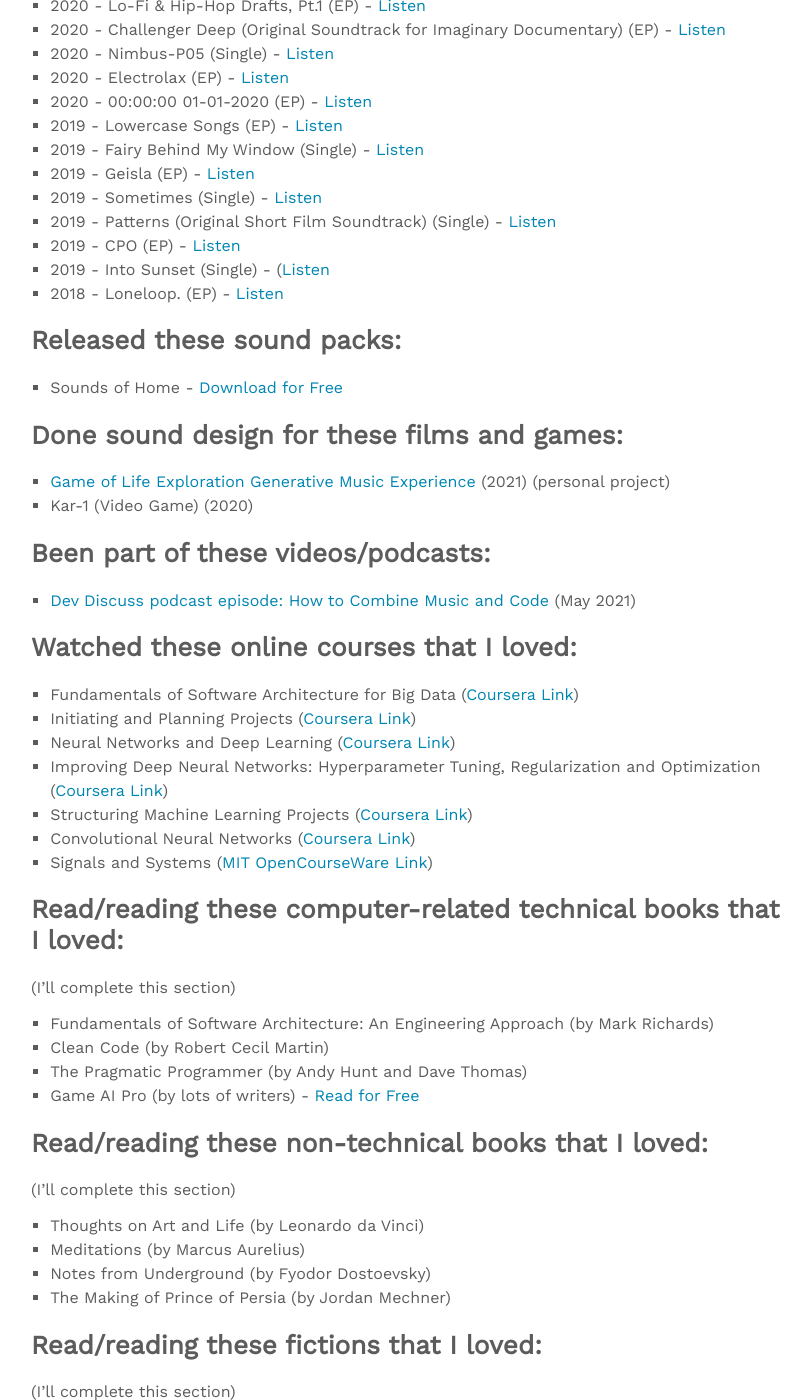
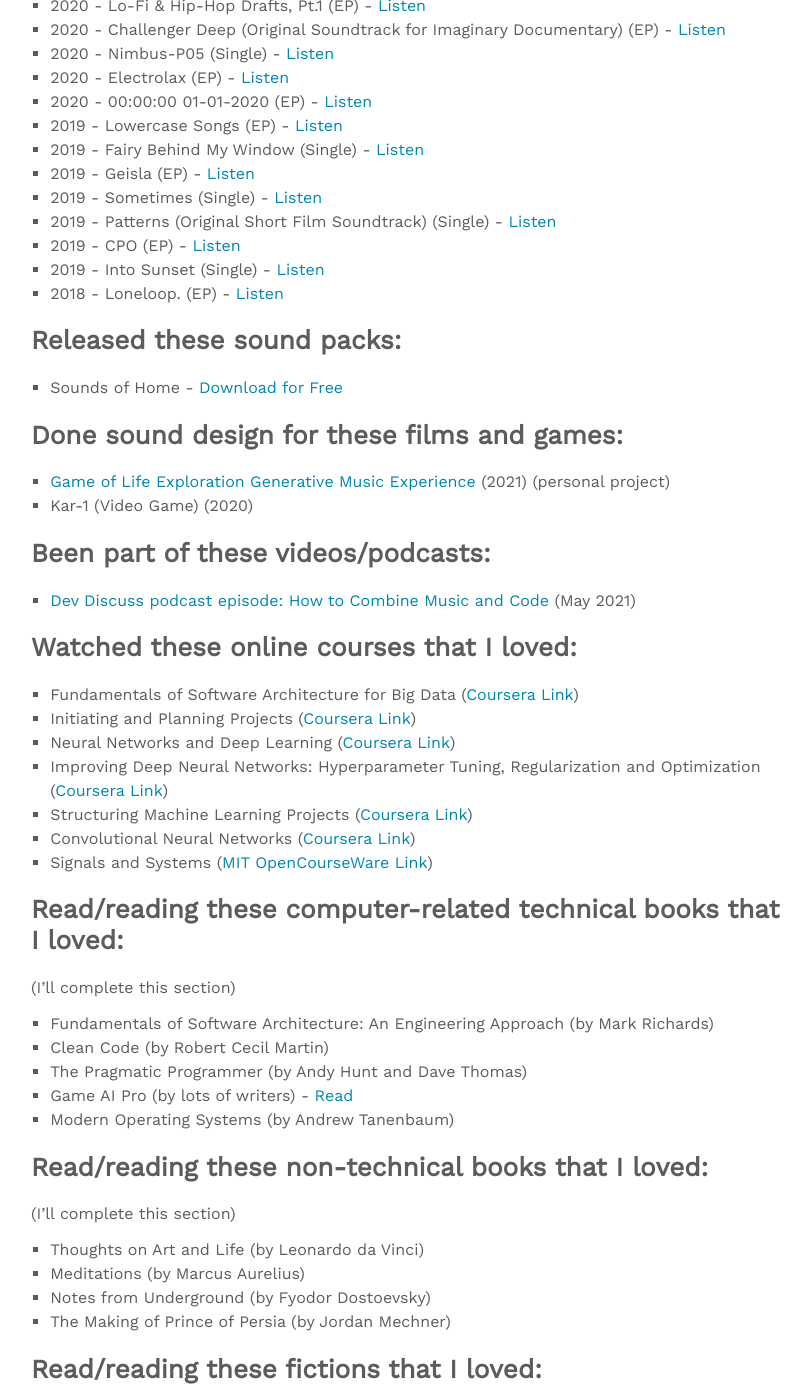
Before and after one commit to amuuu/amuuu.github.io, a Jekyll site: the page built from about.md, in a window 1280 px wide and 1400 px high, scrolled down 1230 px. Shown: the whole window, without its empty margins (233-1044 px from the left). Built offline with Jekyll 4.4.1, drawn with Linux system fonts in a browser that asks for light colours; nearby versions of some CDN libraries.

Commit message:
Update about.md

```diff
--- a/about.md
+++ b/about.md
@@ -51,7 +51,7 @@
 - 2019 - Sometimes (Single) - [Listen](https://open.spotify.com/album/3jjWKyFhF7Wm1m1RakcvSV)
 - 2019 - Patterns (Original Short Film Soundtrack) (Single) - [Listen](https://open.spotify.com/album/4PdmELAEZt8y00YE5gcYJo)
 - 2019 - CPO (EP) - [Listen](https://open.spotify.com/album/7yJiLZ1VJET5ZeoxralwKY)
-- 2019 - Into Sunset (Single) - ([Listen](https://open.spotify.com/album/3C6Prb4gyMEl5Qntw7s4qA)
+- 2019 - Into Sunset (Single) - [Listen](https://open.spotify.com/album/3C6Prb4gyMEl5Qntw7s4qA)
 - 2018 - Loneloop. (EP) - [Listen](https://open.spotify.com/album/2gbkP3hjBGdIUiLSrKm3LP)
 
 ## Released these sound packs:
@@ -78,7 +78,8 @@
 - Fundamentals of Software Architecture: An Engineering Approach (by Mark Richards)
 - Clean Code (by Robert Cecil Martin)
 - The Pragmatic Programmer (by Andy Hunt and Dave Thomas)
-- Game AI Pro (by lots of writers) - [Read for Free](http://www.gameaipro.com/)
+- Game AI Pro (by lots of writers) - [Read](http://www.gameaipro.com/)
+- Modern Operating Systems (by Andrew Tanenbaum)
 
 ## Read/reading these non-technical books that I loved:
 (I'll complete this section)
```
